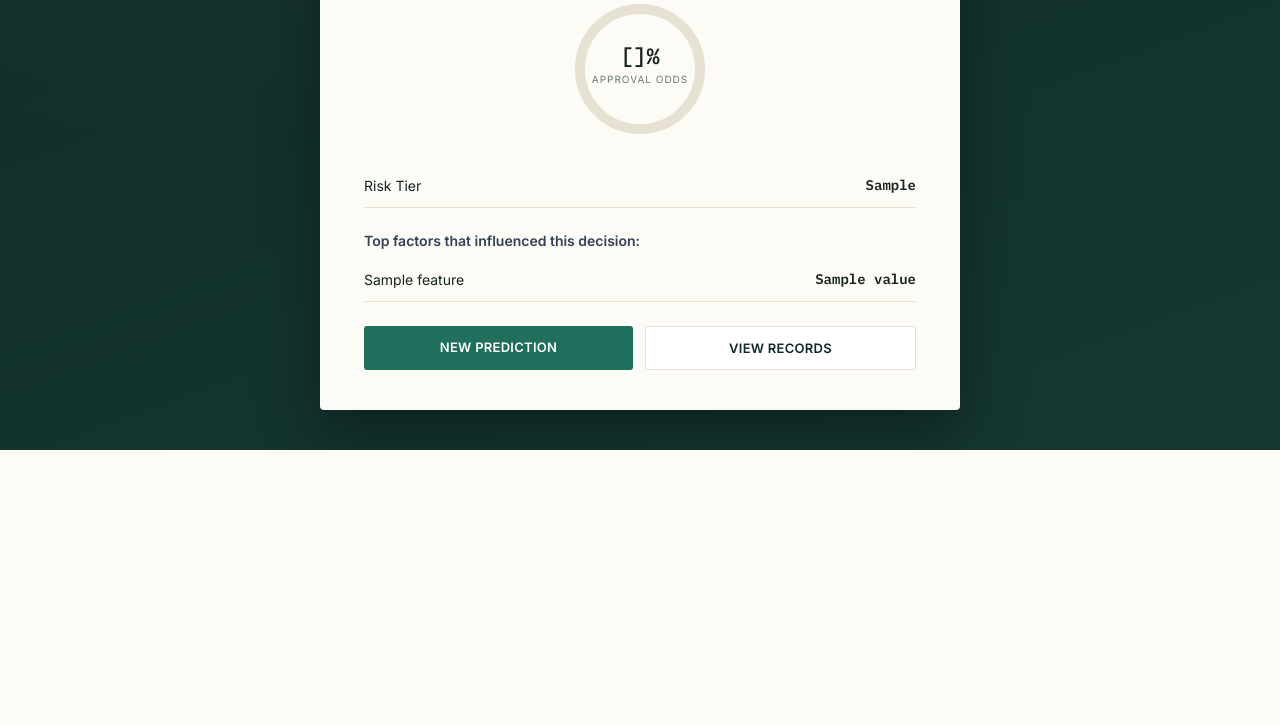
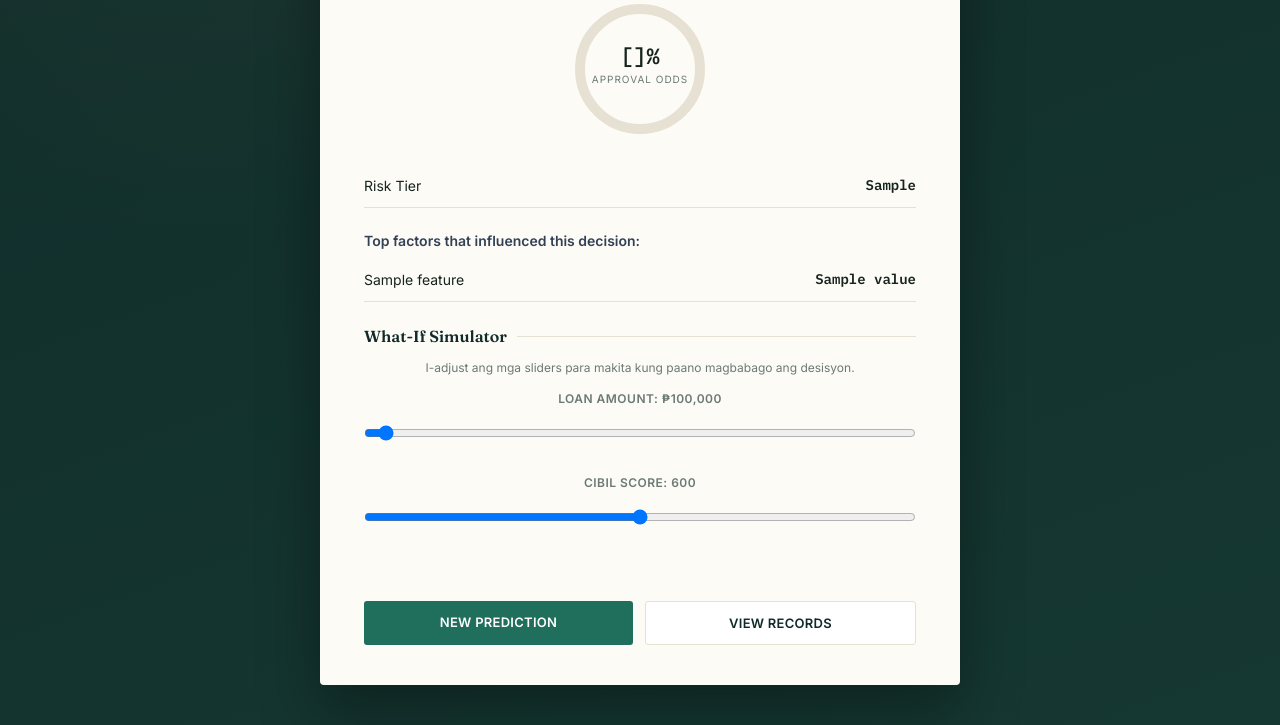
Before and after one commit to BaganJohnMark/loan-approval-system, a Flask app: template templates/result.html in a window 1280 px wide. Shown: the part 497-1222 px from the top of the page. Before the commit the page ends 947 px from the top, so only its background shows below. Run offline with Flask 3, Linux system fonts and the light colour scheme; the template is opened without the code that fills it: most values are stand-ins (such as "Sample title", 1, 10 or a date in 2020); parts of the project's set-up code (start-up, migrations or seed data) failed here and were passed over.

Commit message:
Add What-If simulator with real-time re-prediction

```diff
--- a/app.py
+++ b/app.py
@@ -1,11 +1,10 @@
-from flask import Flask, render_template, request, redirect, url_for, session
+from flask import Flask, render_template, request, redirect, url_for, session, jsonify
 from functools import wraps
 import joblib
 import numpy as np
 import json
 import os
 import uuid
-from werkzeug.utils import secure_filename
 from database import init_db, migrate_db, save_application, get_all_applications, set_verified
 
 app = Flask(__name__)
@@ -15,11 +14,10 @@ UPLOAD_FOLDER = os.path.join("static", "uploads")
 os.makedirs(UPLOAD_FOLDER, exist_ok=True)
 app.config["UPLOAD_FOLDER"] = UPLOAD_FOLDER
 
-# ----- Admin credentials (simple version) -----
 ADMIN_USERNAME = "admin"
 ADMIN_PASSWORD = "admin123"
 
-# ----- Login-required decorator -----
+
 def login_required(f):
     @wraps(f)
     def decorated_function(*args, **kwargs):
@@ -29,7 +27,6 @@ def login_required(f):
     return decorated_function
 
 
-# ----- Load trained model and preprocessing objects -----
 model = joblib.load("models/best_model.pkl")
 scaler = joblib.load("models/scaler.pkl")
 le_education = joblib.load("models/le_education.pkl")
@@ -46,13 +43,11 @@ def load_feature_importance():
         return []
 
 
-# Initialize database (creates table if it doesn't exist yet)
 init_db()
 migrate_db()
 
 
 def get_risk_tier(probability):
-    """Classify risk tier based on model's approval probability."""
     if probability >= 0.80:
         return "Low Risk"
     elif probability >= 0.50:
@@ -62,7 +57,6 @@ def get_risk_tier(probability):
 
 
 def check_consistency_flags(data):
-    """Rule-based checks for suspicious/inconsistent applicant data."""
     flags = []
     income = data["income_annum"]
     loan = data["loan_amount"]
@@ -70,27 +64,20 @@ def check_consistency_flags(data):
         data["residential_assets_value"] + data["commercial_assets_value"]
         + data["luxury_assets_value"] + data["bank_asset_value"]
     )
-
     if income > 0 and loan > income * 10:
         flags.append("Loan amount unusually high vs. income (>10x)")
-
     if income > 0 and total_assets > income * 30:
         flags.append("Asset values unusually high vs. income (>30x)")
-
     if income > 0 and total_assets < income * 0.05:
         flags.append("Very low assets relative to income (possible missing/false asset info)")
-
     if data["no_of_dependents"] > 10:
         flags.append("Unusually high number of dependents")
-
     return flags
 
 
 def generate_rejection_reasons(data, prediction, probability):
-    """Human-readable explanation of why the applicant was rejected."""
     if prediction != "Rejected":
         return []
-
     reasons = []
     cibil = data["cibil_score"]
     income = data["income_annum"]
@@ -99,26 +86,36 @@ def generate_rejection_reasons(data, prediction, probability):
         data["residential_assets_value"] + data["commercial_assets_value"]
         + data["luxury_assets_value"] + data["bank_asset_value"]
     )
-
     if cibil < 550:
         reasons.append(f"Napakababa ng CIBIL/credit score ({cibil}) — malaking senyales ng mahinang kasaysayan sa pagbabayad ng utang. Ito ang pinaka-malaking factor (80%+) sa desisyon.")
     elif cibil < 700:
         reasons.append(f"Katamtaman lang ang CIBIL score ({cibil}) — hindi ito sapat na kumpiyansa para sa laki ng hiniling na loan.")
-
     if income > 0 and loan > income * 8:
         ratio = round(loan / income, 1)
         reasons.append(f"Ang hiniling na loan amount ay {ratio}x ng annual income — itinuturing na sobrang laki kumpara sa kakayahang magbayad.")
-
     if income > 0 and total_assets < income * 0.5:
         reasons.append("Kulang ang assets/collateral kumpara sa income — walang sapat na backup kung sakaling hindi makabayad.")
-
     if data["loan_term"] <= 4 and loan > income * 4:
         reasons.append("Maikli ang loan term kumbinado sa malaking loan amount — nagreresulta sa mataas na buwanang bayad.")
-
     if not reasons:
         reasons.append(f"Batay sa kabuuang financial profile, {round(probability*100,1)}% lang ang approval probability — mas mataas ang overall risk kaysa sa itinakdang threshold.")
+    return reasons
 
-    return reasons
+
+def run_prediction(input_dict):
+    """Core prediction logic — shared by /predict and /simulate."""
+    input_row = [input_dict[col] for col in feature_columns]
+    input_scaled = scaler.transform([input_row])
+
+    pred_encoded = model.predict(input_scaled)[0]
+    pred_proba = model.predict_proba(input_scaled)[0]
+
+    prediction_label = le_status.inverse_transform([pred_encoded])[0]
+    approved_index = list(le_status.classes_).index("Approved")
+    approval_probability = float(pred_proba[approved_index])
+    risk_tier = get_risk_tier(approval_probability)
+
+    return prediction_label, approval_probability, risk_tier
 
 
 ALLOWED_EXTENSIONS = {"png", "jpg", "jpeg", "pdf"}
@@ -134,7 +131,6 @@ def home():
 
 @app.route("/predict", methods=["POST"])
 def predict():
-    # ----- Get form data -----
     applicant_name = request.form.get("applicant_name")
     no_of_dependents = int(request.form.get("no_of_dependents"))
     education = request.form.get("education")
@@ -148,14 +144,12 @@ def predict():
     luxury_assets_value = int(request.form.get("luxury_assets_value"))
     bank_asset_value = int(request.form.get("bank_asset_value"))
 
-    # ----- Personal / identity info -----
     region = request.form.get("region", "")
     province = request.form.get("province", "")
     city = request.form.get("city", "")
     id_type = request.form.get("id_type", "")
     id_number = request.form.get("id_number", "")
 
-    # ----- Handle ID photo upload -----
     id_photo_path = ""
     file = request.files.get("id_photo")
     if file and file.filename and allowed_file(file.filename):
@@ -165,11 +159,9 @@ def predict():
         file.save(save_path)
         id_photo_path = f"uploads/{unique_name}"
 
-    # ----- Encode categorical fields the same way as training -----
-    education_encoded = le_education.transform([education])[0]
-    self_employed_encoded = le_self_employed.transform([self_employed])[0]
+    education_encoded = int(le_education.transform([education])[0])
+    self_employed_encoded = int(le_self_employed.transform([self_employed])[0])
 
-    # ----- Build feature vector in the exact same column order as training -----
     input_dict = {
         "no_of_dependents": no_of_dependents,
         "education": education_encoded,
@@ -183,17 +175,8 @@ def predict():
         "luxury_assets_value": luxury_assets_value,
         "bank_asset_value": bank_asset_value,
     }
-    input_row = [input_dict[col] for col in feature_columns]
-    input_scaled = scaler.transform([input_row])
 
-    # ----- Predict -----
-    pred_encoded = model.predict(input_scaled)[0]
-    pred_proba = model.predict_proba(input_scaled)[0]
-
-    prediction_label = le_status.inverse_transform([pred_encoded])[0]
-    approved_index = list(le_status.classes_).index("Approved")
-    approval_probability = float(pred_proba[approved_index])
-    risk_tier = get_risk_tier(approval_probability)
+    prediction_label, approval_probability, risk_tier = run_prediction(input_dict)
 
     feature_importance = load_feature_importance()
     top_factors = []
@@ -242,7 +225,37 @@ def predict():
         top_factors=top_factors,
         flags=flags,
         rejection_reasons=rejection_reasons,
+        base_input=json.dumps(input_dict),
+        max_income=income_annum,
     )
+
+
+@app.route("/simulate", methods=["POST"])
+def simulate():
+    """Re-run prediction with modified loan_amount / cibil_score for the What-If simulator."""
+    data = request.get_json()
+    try:
+        input_dict = {
+            "no_of_dependents": int(data["no_of_dependents"]),
+            "education": int(data["education"]),
+            "self_employed": int(data["self_employed"]),
+            "income_annum": int(data["income_annum"]),
+            "loan_amount": int(data["loan_amount"]),
+            "loan_term": int(data["loan_term"]),
+            "cibil_score": int(data["cibil_score"]),
+            "residential_assets_value": int(data["residential_assets_value"]),
+            "commercial_assets_value": int(data["commercial_assets_value"]),
+            "luxury_assets_value": int(data["luxury_assets_value"]),
+            "bank_asset_value": int(data["bank_asset_value"]),
+        }
+        prediction_label, approval_probability, risk_tier = run_prediction(input_dict)
+        return jsonify({
+            "prediction": prediction_label,
+            "probability": round(approval_probability * 100, 2),
+            "risk_tier": risk_tier,
+        })
+    except Exception as e:
+        return jsonify({"error": str(e)}), 400
 
 
 @app.route("/login", methods=["GET", "POST"])
--- a/templates/result.html
+++ b/templates/result.html
@@ -16,11 +16,13 @@
                 <span class="brand-name">CREDORA</span>
             </div>
 
+            <div id="resultBadge">
                 {% if prediction == "Approved" %}
                     <div class="result-badge approved">✓ APPROVED</div>
                 {% else %}
                     <div class="result-badge rejected">✗ REJECTED</div>
                 {% endif %}
+            </div>
 
             <h2>{{ applicant_name }}</h2>
 
@@ -54,7 +56,7 @@
                         stroke-width="10" stroke-linecap="round"
                         stroke-dasharray="377" stroke-dashoffset="377"
                         transform="rotate(-90 70 70)"/>
-                    <text x="70" y="65" text-anchor="middle" font-family="IBM Plex Mono" font-size="22" font-weight="600" fill="#16241F">{{ probability }}%</text>
+                    <text id="probText" x="70" y="65" text-anchor="middle" font-family="IBM Plex Mono" font-size="22" font-weight="600" fill="#16241F">{{ probability }}%</text>
                     <text x="70" y="84" text-anchor="middle" font-family="Inter" font-size="10" letter-spacing="1" fill="#6B7A75">APPROVAL ODDS</text>
                 </svg>
             </div>
@@ -62,7 +64,7 @@
             <div class="result-details">
                 <div class="detail-row">
                     <span>Risk Tier</span>
-                    <strong class="risk-{{ risk_tier|replace(' ', '-')|lower }}">{{ risk_tier }}</strong>
+                    <strong id="riskTierText" class="risk-{{ risk_tier|replace(' ', '-')|lower }}">{{ risk_tier }}</strong>
                 </div>
             </div>
 
@@ -78,6 +80,21 @@
             </div>
             {% endif %}
 
+            <div class="section-title">What-If Simulator</div>
+            <p style="font-size:12px; color:#6B7A75; margin-bottom:16px;">I-adjust ang mga sliders para makita kung paano magbabago ang desisyon.</p>
+
+            <div class="form-group">
+                <label>Loan Amount: <span id="loanAmountLabel"></span></label>
+                <input type="range" id="loanAmountSlider" min="100000" style="width:100%;">
+            </div>
+
+            <div class="form-group">
+                <label>CIBIL Score: <span id="cibilLabel"></span></label>
+                <input type="range" id="cibilSlider" min="300" max="900" style="width:100%;">
+            </div>
+
+            <div id="simulatorResult" style="text-align:center; font-size:13px; color:#6B7A75; margin:10px 0 20px; min-height:20px;"></div>
+
             <div class="button-row">
                 <a href="/" class="btn">New Prediction</a>
                 <a href="/records" class="btn btn-secondary">View Records</a>
@@ -86,17 +103,81 @@
     </div>
 
     <script>
+        const baseInput = {{ base_input|safe }};
+        const circumference = 377;
+
         window.addEventListener("DOMContentLoaded", () => {
             const circle = document.getElementById("progressCircle");
-            const circumference = 377;
             const probability = {{ probability }};
             const offset = circumference - (probability / 100) * circumference;
+            circle.style.transition = "stroke-dashoffset 1.4s ease-out";
+            setTimeout(() => { circle.style.strokeDashoffset = offset; }, 150);
 
-            circle.style.transition = "stroke-dashoffset 1.4s ease-out";
-            setTimeout(() => {
+            const loanSlider = document.getElementById("loanAmountSlider");
+            const cibilSlider = document.getElementById("cibilSlider");
+
+            loanSlider.max = baseInput.loan_amount * 2;
+            loanSlider.value = baseInput.loan_amount;
+            cibilSlider.value = baseInput.cibil_score;
+
+            updateLabels();
+        });
+
+        function updateLabels() {
+            const loan = Number(document.getElementById("loanAmountSlider").value);
+            const cibil = Number(document.getElementById("cibilSlider").value);
+            document.getElementById("loanAmountLabel").textContent = "₱" + loan.toLocaleString("en-US");
+            document.getElementById("cibilLabel").textContent = cibil;
+        }
+
+        let debounceTimer;
+        function runSimulation() {
+            updateLabels();
+            clearTimeout(debounceTimer);
+            debounceTimer = setTimeout(() => {
+                const modified = { ...baseInput };
+                modified.loan_amount = Number(document.getElementById("loanAmountSlider").value);
+                modified.cibil_score = Number(document.getElementById("cibilSlider").value);
+
+                document.getElementById("simulatorResult").textContent = "Kinakalkula...";
+
+                fetch("/simulate", {
+                    method: "POST",
+                    headers: { "Content-Type": "application/json" },
+                    body: JSON.stringify(modified)
+                })
+                    .then(res => res.json())
+                    .then(data => {
+                        if (data.error) {
+                            document.getElementById("simulatorResult").textContent = "Error: " + data.error;
+                            return;
+                        }
+                        const circle = document.getElementById("progressCircle");
+                        const offset = circumference - (data.probability / 100) * circumference;
+                        circle.style.stroke = data.prediction === "Approved" ? "#1F6F5C" : "#A5401F";
                         circle.style.strokeDashoffset = offset;
-            }, 150);
+                        document.getElementById("probText").textContent = data.probability + "%";
+
+                        const riskEl = document.getElementById("riskTierText");
+                        riskEl.textContent = data.risk_tier;
+                        riskEl.className = "risk-" + data.risk_tier.replace(" ", "-").toLowerCase();
+
+                        const badge = data.prediction === "Approved"
+                            ? '<div class="result-badge approved">✓ APPROVED</div>'
+                            : '<div class="result-badge rejected">✗ REJECTED</div>';
+                        document.getElementById("resultBadge").innerHTML = badge;
+
+                        document.getElementById("simulatorResult").textContent =
+                            "Simulated result: " + data.prediction + " (" + data.probability + "%)";
+                    })
+                    .catch(err => {
+                        document.getElementById("simulatorResult").textContent = "Error sa simulation.";
                     });
+            }, 300);
+        }
+
+        document.getElementById("loanAmountSlider").addEventListener("input", runSimulation);
+        document.getElementById("cibilSlider").addEventListener("input", runSimulation);
     </script>
 </body>
 </html>
```
Also changed, not shown: loan_applications.db. Lines whose indentation alone changed are shown as unchanged.
